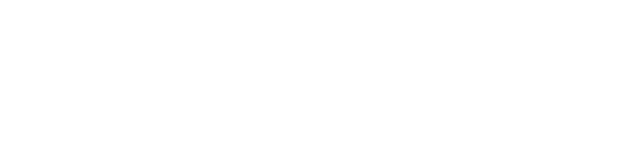
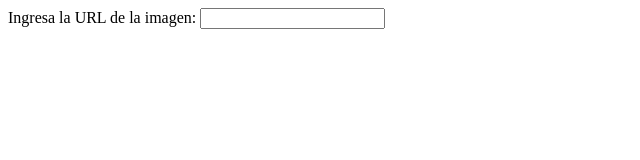
Before and after one commit to GeraldineCh/Leccion25Guiado, a plain HTML site: page index.html in a window 1280 px wide. Shown: the whole page, without its empty margins (0-640 px from the left). Drawn offline with Linux system fonts and the light colour scheme.

Commit message:
Estructura html

```diff
--- a/index.html
+++ b/index.html
@@ -2,12 +2,20 @@
 <html lang="en">
 <head>
 	<meta charset="UTF-8">
+	<meta name="viewport" content="width=device-width, initial-scale=1.0">
+	<meta http-equiv="X-UA-Compatible" content="IE=edge">
 	<link rel="stylesheet" type="text/css" href="css/main.css">
 	<title>Create image</title>
 </head>
 <body>
 <!--Cuerpo-->
+	<!--Para colocar url-->
+	<div class="text-center">
+		<label for="url">Ingresa la URL de la imagen: </label>
+		<input id="url" type="text">
 	</div>
+	<!--Contenedor de imágenes-->
+	<section id="contenedor"></section>
 <!--Script-->
 	<script type="text/javascript" src="js/app.js"></script>
 </body>
```
